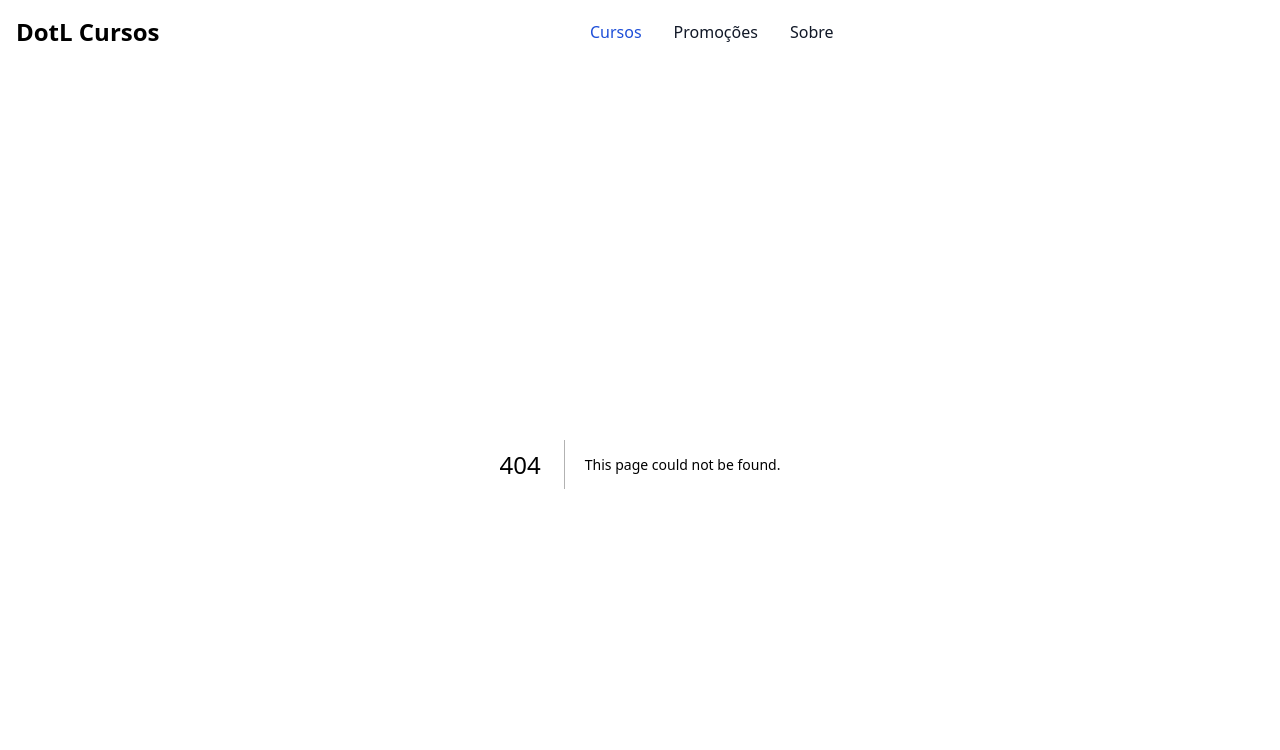
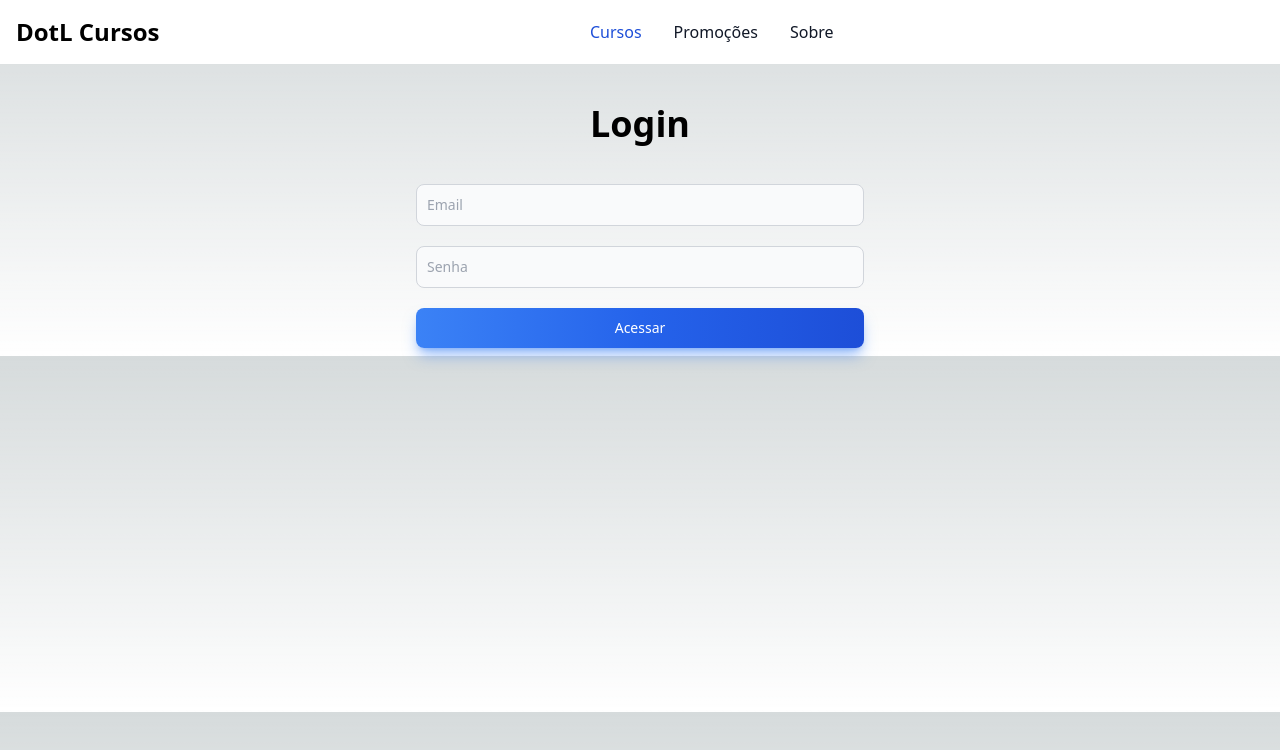
Before and after one commit to guilhermigg/dotl-cursos, a Next.js app: page /login in a window 1280 px wide. Before the commit this address had no page. Shown: the top 750 px of the page. Built offline with nearby package versions, Linux system fonts and the light colour scheme.

Commit message:
new: login page (not being used at the moment)

```diff
--- /dev/null
+++ b/src/app/login/page.tsx
@@ -0,0 +1,46 @@
+"use client";
+import { FormEvent, useState } from "react"
+import DotLButton from "../components/DotLButton";
+
+export default function Login() {
+    const [ email, setEmail ] = useState("");
+    const [ password, setPassword ] = useState("");
+
+    const loginRequest = (e : FormEvent) => {
+        e.preventDefault();
+    }
+
+    return (
+        <div className="flex flex-col justify-center items-center">
+            <h1 className="text-4xl font-extrabold m-10"> Login</h1>
+
+            <form onSubmit={loginRequest}>
+                <input
+                    type="text"
+                    id="user-email"
+                    className="bg-gray-50 border border-gray-300 text-gray-900 text-sm rounded-lg focus:ring-blue-500 focus:border-blue-500 w-full p-2.5 dark:bg-gray-700 dark:border-gray-600 dark:placeholder-gray-400 dark:text-white dark:focus:ring-blue-500 dark:focus:border-blue-500"
+                    placeholder="Email"
+                    onChange={(e) => setEmail(e.target.value)}
+                    value={email}
+                    required
+                />
+
+                <input
+                    type="password"
+                    id="user-email"
+                    className="bg-gray-50 mt-5 mb-5 border border-gray-300 text-gray-900 text-sm rounded-lg focus:ring-blue-500 focus:border-blue-500 w-full p-2.5 dark:bg-gray-700 dark:border-gray-600 dark:placeholder-gray-400 dark:text-white dark:focus:ring-blue-500 dark:focus:border-blue-500"
+                    placeholder="Senha"
+                    onChange={(e) => setPassword(e.target.value)}
+                    value={password}
+                    required
+                />
+
+                <div className="w-full">
+                    <DotLButton loading={false}>
+                        Acessar
+                    </DotLButton>
+                </div>
+            </form>
+        </div>
+    )
+}
```
